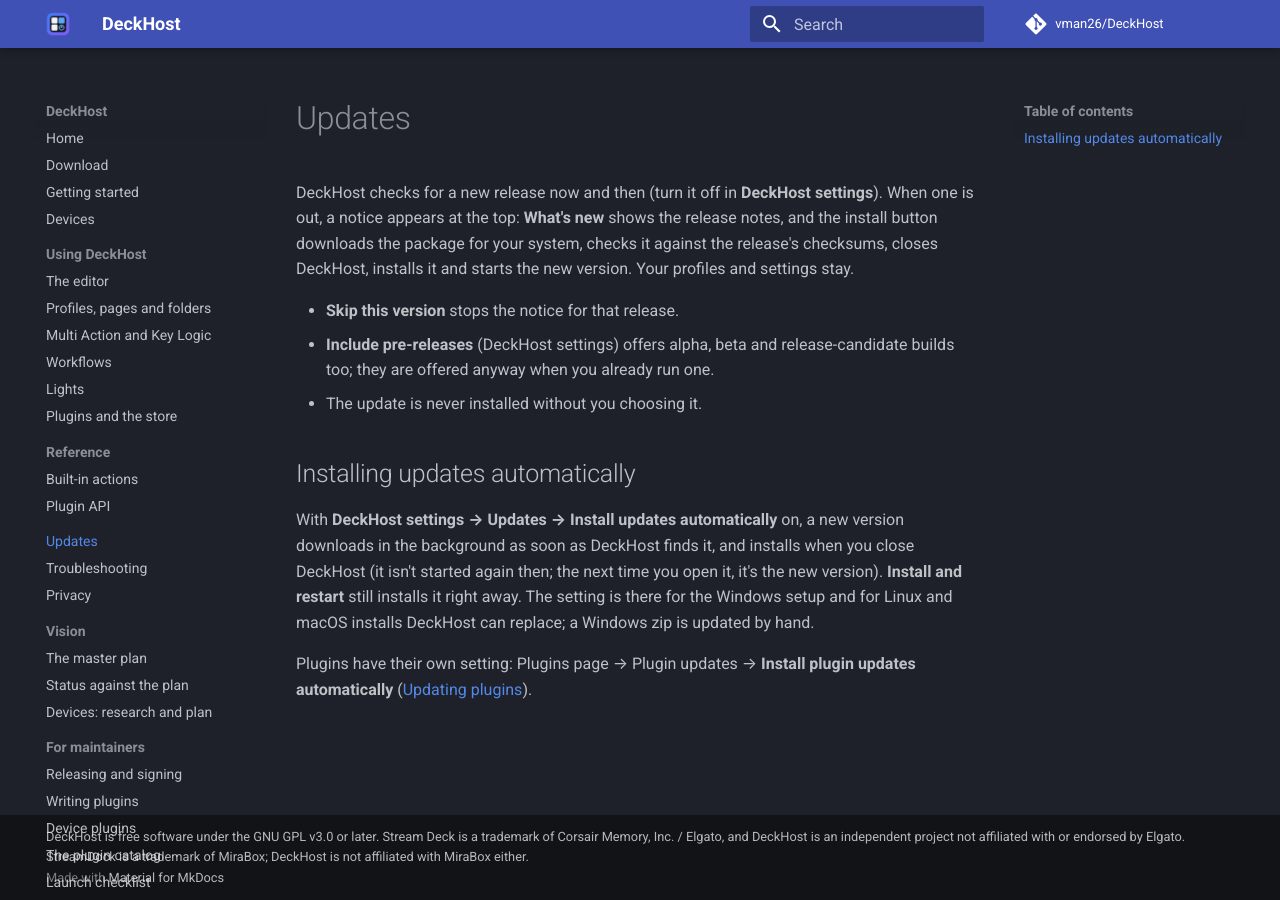
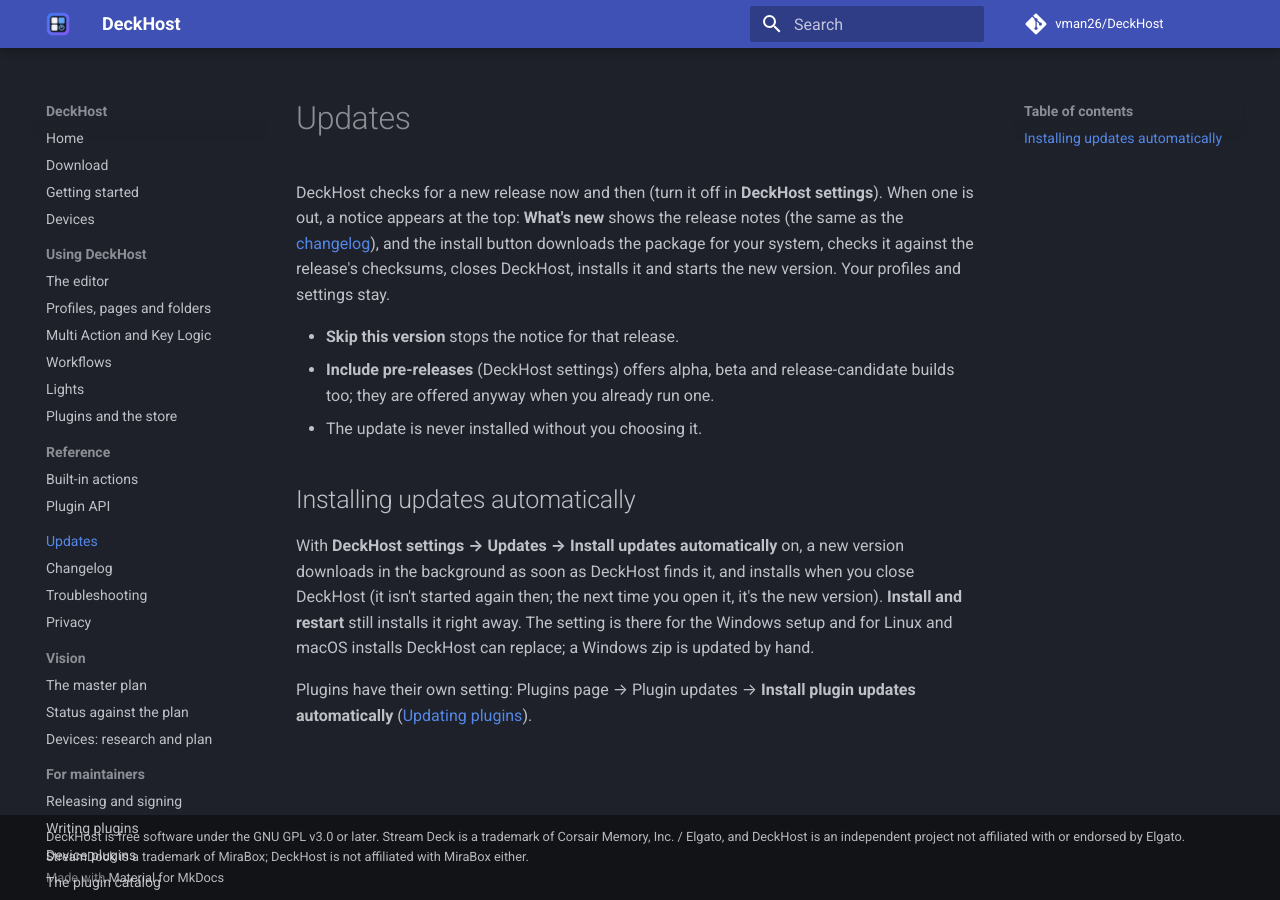
Before and after one commit to vman26/DeckHost, an MkDocs documentation site: the page built from docs/updates.md, in a window 1280 px wide. Built offline with MkDocs 1.6.1 and Material for MkDocs 9.7.7, drawn with Linux system fonts in a browser that asks for light colours; comment, search, counter and statistics services are not loaded.

Commit message:
Docs: a Changelog page from CHANGELOG.md
Included with pymdownx.snippets so the site, the release page and the update
screen read one text. CLAUDE.md describes the release notes flow.

Co-Authored-By: Claude Opus 5.5 <noreply@anthropic.com>
Claude-Session: https://claude.ai/code/session_012EBcvHpHJnyUyHcb3dfxyi

```diff
--- a/docs/updates.md
+++ b/docs/updates.md
@@ -1,6 +1,6 @@
 # Updates
 
-DeckHost checks for a new release now and then (turn it off in **DeckHost settings**). When one is out, a notice appears at the top: **What's new** shows the release notes, and the install button downloads the package for your system, checks it against the release's checksums, closes DeckHost, installs it and starts the new version. Your profiles and settings stay.
+DeckHost checks for a new release now and then (turn it off in **DeckHost settings**). When one is out, a notice appears at the top: **What's new** shows the release notes (the same as the [changelog](changelog.md)), and the install button downloads the package for your system, checks it against the release's checksums, closes DeckHost, installs it and starts the new version. Your profiles and settings stay.
 
 - **Skip this version** stops the notice for that release.
 - **Include pre-releases** (DeckHost settings) offers alpha, beta and release-candidate builds too; they are offered anyway when you already run one.
--- a/mkdocs.yml
+++ b/mkdocs.yml
@@ -30,6 +30,9 @@ markdown_extensions:
       permalink: true
   - pymdownx.details
   - pymdownx.superfences
+  - pymdownx.snippets:
+      base_path: ["."]
+      check_paths: true
 nav:
   - Home: index.md
   - Download: download.md
@@ -46,6 +49,7 @@ nav:
       - Built-in actions: reference/actions.md
       - Plugin API: reference/api.md
   - Updates: updates.md
+  - Changelog: changelog.md
   - Troubleshooting: troubleshooting.md
   - Privacy: privacy.md
   - Vision:
```
Also changed, not shown: CLAUDE.md (+1 -1 lines), docs/changelog.md (added, +1 -0 lines), 1 other file.
